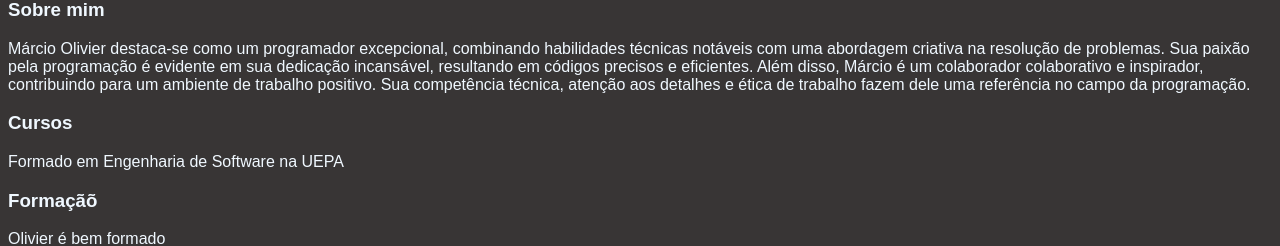
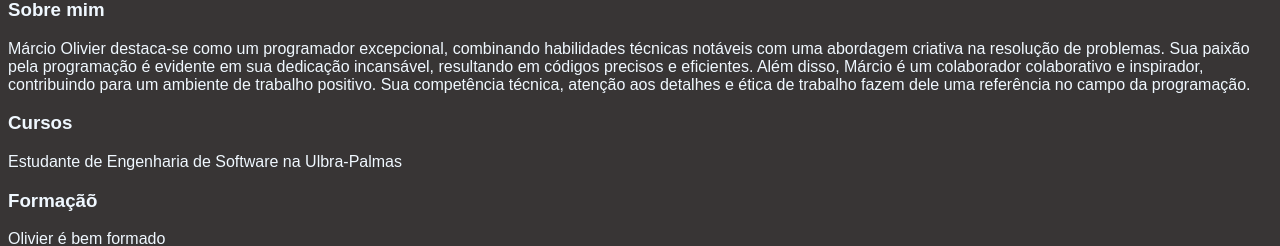
Before and after one commit to MarcioolivieR/Primeiro-portif-lio-, a plain HTML site: page index.html in a window 1280 px wide. Shown: the part 371-617 px from the top of the page. Drawn offline with Linux system fonts and the light colour scheme; files whose address does not match are found by name.

Commit message:
Atualizar o index.html

```diff
--- a/index.html
+++ b/index.html
@@ -40,7 +40,7 @@
         <section>
             <h3>Cursos
             </h3>
-            <p>Formado em Engenharia de Software na UEPA</p>
+            <p>Estudante de Engenharia de Software na Ulbra-Palmas</p>
         </section>
         <section>
             <h3>Formaçãõ</h3>
```
